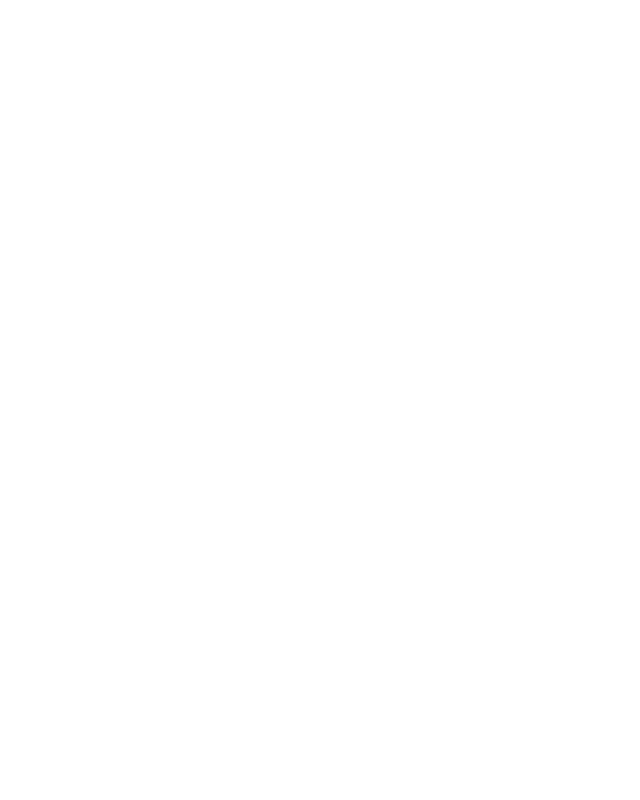
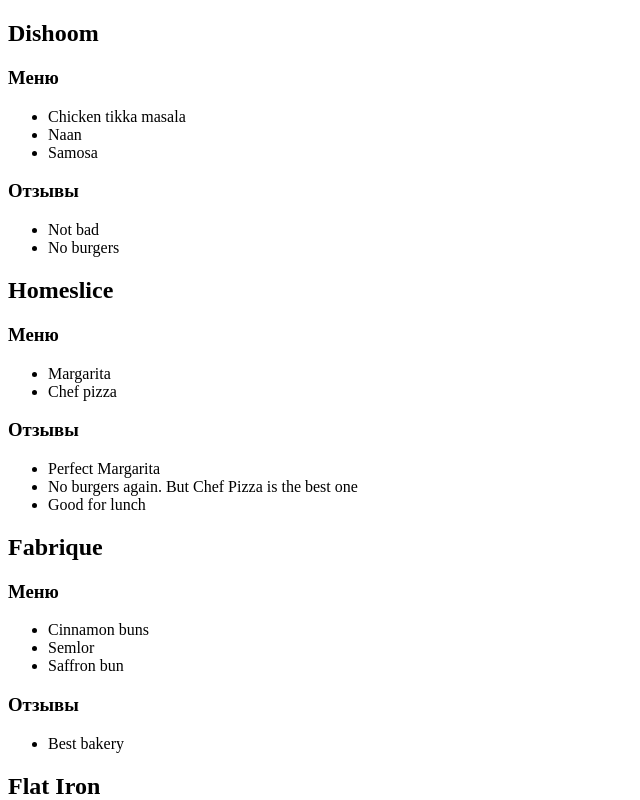
Before and after one commit to 3orger/react-20230914, a React (Vite) app: page / in a window 1280 px wide. Shown: the top 800 px of the page, without its empty margins (0-640 px from the left). Built offline with nearby package versions, Linux system fonts and the light colour scheme.

Commit message:
Добавил вывод ресторанов

```diff
--- /dev/null
+++ b/src/data/restaurants.js
@@ -0,0 +1,142 @@
+export const restaurants = [
+  {
+    id: 'a757a0e9-03c1-4a2a-b384-8ac21dbe2fb2',
+    name: 'Dishoom',
+    menu: [
+      {
+        id: 'd75f762a-eadd-49be-8918-ed0daa8dd024',
+        name: 'Chicken tikka masala',
+        price: 12,
+        ingredients: ['chicken', 'rice'],
+      },
+      {
+        id: 'c3cb8f92-a2ed-4716-92a1-b6ea813e9049',
+        name: 'Naan',
+        price: 3,
+        ingredients: ['bread'],
+      },
+      {
+        id: 'bd129641-c0eb-432b-84b6-8b81d2930358',
+        name: 'Samosa',
+        price: 8,
+        ingredients: ['chicken', 'bread'],
+      },
+    ],
+    reviews: [
+      {
+        id: '5909796d-5030-4e36-adec-68b8f9ec2d96',
+        user: 'Antony',
+        text: 'Not bad',
+        rating: 5,
+      },
+      {
+        id: '429dea85-11dd-4054-a31e-c60c92e17255',
+        user: 'Sam',
+        text: 'No burgers',
+        rating: 3,
+      },
+    ],
+  },
+  {
+    id: 'bb8afbec-2fec-491f-93e9-7f13950dd80b',
+    name: 'Homeslice',
+    menu: [
+      {
+        id: '25402233-0095-49ea-9939-1e67ed89ffb9',
+        name: 'Margarita',
+        price: 9,
+        ingredients: ['bread', 'cheese', 'tomatoes'],
+      },
+      {
+        id: '90902233-0095-49ea-9939-1e67ed89ffb9',
+        name: 'Chef pizza',
+        price: 10,
+        ingredients: ['bread', 'cheese', 'tomatoes', 'chicken'],
+      },
+    ],
+    reviews: [
+      {
+        id: '53b642d7-5e86-4717-a466-0640a1dee076',
+        user: 'Diana',
+        text: 'Perfect Margarita',
+        rating: 5,
+      },
+      {
+        id: 'c27ab88e-375c-4e98-aa94-8a180150a797',
+        user: 'Sam',
+        text: 'No burgers again. But Chef Pizza is the best one',
+        rating: 4,
+      },
+      {
+        id: 'abc0c5e1-cd57-4f0a-99d9-00e6b4533b3a',
+        user: 'Lolly',
+        text: 'Good for lunch',
+        rating: 5,
+      },
+    ],
+  },
+  {
+    id: '982bfbce-c5e0-41a0-9f99-d5c20ecee49d',
+    name: 'Fabrique',
+    menu: [
+      {
+        id: '08c9ffa0-d003-4310-9e15-20978743296e',
+        name: 'Cinnamon buns',
+        price: 5,
+        ingredients: ['bread'],
+      },
+      {
+        id: '64a4967c-2080-4a99-9074-4655a4569a95',
+        name: 'Semlor',
+        price: 2,
+        ingredients: ['bread', 'cream'],
+      },
+      {
+        id: '4bc8528e-26d1-46c3-a522-8e18d10c8c84',
+        name: 'Saffron bun',
+        price: 4,
+        ingredients: ['bread'],
+      },
+    ],
+    reviews: [
+      {
+        id: '53b642d7-5e86-4717-a466-0640a1dee076',
+        user: 'Agata',
+        text: 'Best bakery',
+        rating: 5,
+      },
+    ],
+  },
+  {
+    id: 'd9241927-09e1-44f3-8986-a76346869037',
+    name: 'Flat Iron',
+    menu: [
+      {
+        id: '6c02c2ce-b868-4191-b4a7-8686429f4bac',
+        name: 'Flat Iron Steak',
+        price: 10,
+        ingredients: ['beef'],
+      },
+      {
+        id: '99bb6fbb-e53b-4b7e-b9c2-23b63b77385d',
+        name: 'Flat Iron Burger',
+        price: 10,
+        ingredients: ['bread', 'beef'],
+      },
+    ],
+    reviews: [
+      {
+        id: '5db6247b-ab1c-49db-be1f-8dd27fd38b81',
+        user: 'Sam',
+        text: 'Finally! This place is amazing place for breakfast, lunch, dinner and supper',
+        rating: 5,
+      },
+      {
+        id: '381b0c31-6360-43ff-80d1-581a116159d8',
+        user: 'Rebeca',
+        text: 'Meat here is extremely delicious',
+        rating: 5,
+      },
+    ],
+  },
+]
--- a/src/main.jsx
+++ b/src/main.jsx
@@ -1,4 +1,62 @@
 import React from 'react'
 import ReactDOM from 'react-dom/client'
+import { restaurants } from './data/restaurants'
 
-ReactDOM.createRoot(document.getElementById('root')).render()
+ReactDOM.createRoot(document.getElementById('root')).render(
+  <>
+    <div>
+      <h2>{restaurants[0].name}</h2>
+      <h3>Меню</h3>
+      <ul>
+        <li>{restaurants[0].menu[0].name}</li>
+        <li>{restaurants[0].menu[1].name}</li>
+        <li>{restaurants[0].menu[2].name}</li>
+      </ul>
+      <h3>Отзывы</h3>
+      <ul>
+        <li>{restaurants[0].reviews[0].text}</li>
+        <li>{restaurants[0].reviews[1].text}</li>
+      </ul>
+    </div>
+    <div>
+      <h2>{restaurants[1].name}</h2>
+      <h3>Меню</h3>
+      <ul>
+        <li>{restaurants[1].menu[0].name}</li>
+        <li>{restaurants[1].menu[1].name}</li>
+      </ul>
+      <h3>Отзывы</h3>
+      <ul>
+        <li>{restaurants[1].reviews[0].text}</li>
+        <li>{restaurants[1].reviews[1].text}</li>
+        <li>{restaurants[1].reviews[2].text}</li>
+      </ul>
+    </div>
+    <div>
+      <h2>{restaurants[2].name}</h2>
+      <h3>Меню</h3>
+      <ul>
+        <li>{restaurants[2].menu[0].name}</li>
+        <li>{restaurants[2].menu[1].name}</li>
+        <li>{restaurants[2].menu[2].name}</li>
+      </ul>
+      <h3>Отзывы</h3>
+      <ul>
+        <li>{restaurants[2].reviews[0].text}</li>
+      </ul>
+    </div>
+    <div>
+      <h2>{restaurants[3].name}</h2>
+      <h3>Меню</h3>
+      <ul>
+        <li>{restaurants[3].menu[0].name}</li>
+        <li>{restaurants[3].menu[1].name}</li>
+      </ul>
+      <h3>Отзывы</h3>
+      <ul>
+        <li>{restaurants[3].reviews[0].text}</li>
+        <li>{restaurants[3].reviews[1].text}</li>
+      </ul>
+    </div>
+  </>
+)
```
